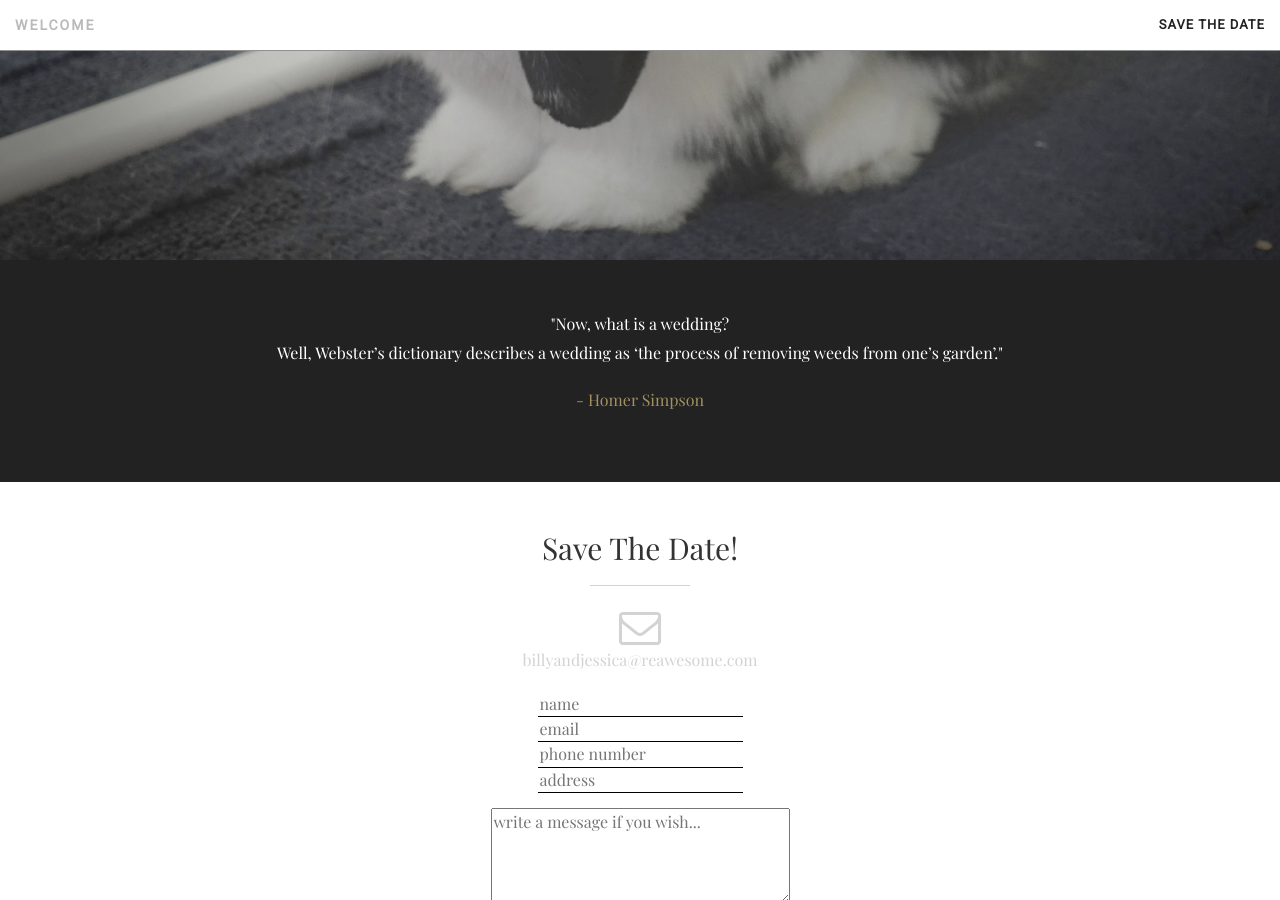
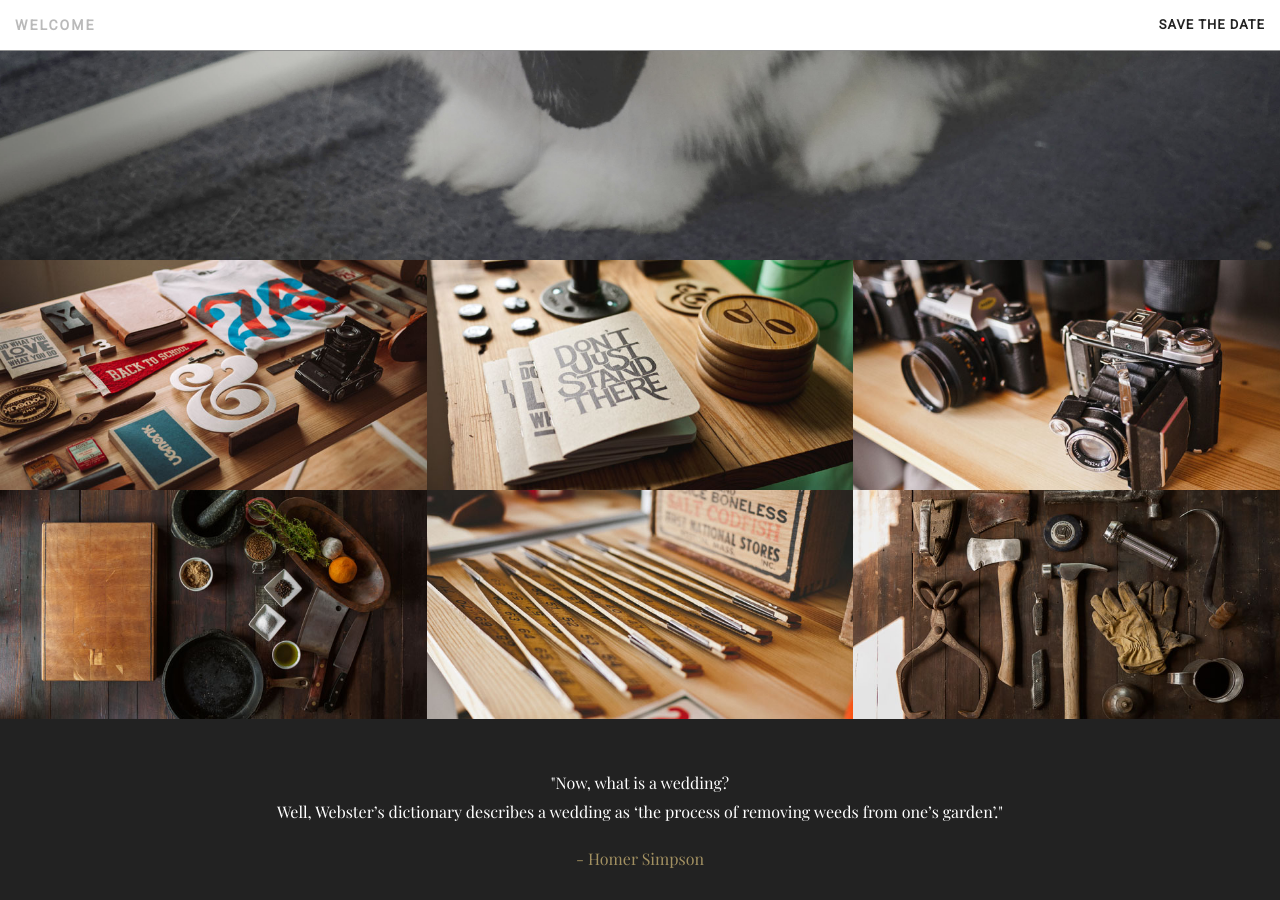
Before and after one commit to notbleh/wed-website, a Jekyll site: the page built from savethedate.html, in a window 1280 px wide and 900 px high, scrolled down 640 px. Built offline with Jekyll 4.4.1, drawn with Linux system fonts in a browser that asks for light colours.

Commit message:
Update savethedate.html

```diff
--- a/_layouts/savethedate.html
+++ b/_layouts/savethedate.html
@@ -6,6 +6,7 @@
 <body id="page-top">
   {% include nav-preview.html %}
   {% include save-the-date.html %}
+  {% include portfolio.html %}
   {% include aside.html %}
   {% include contact.html %}
   {% include scripts.html %}
```
